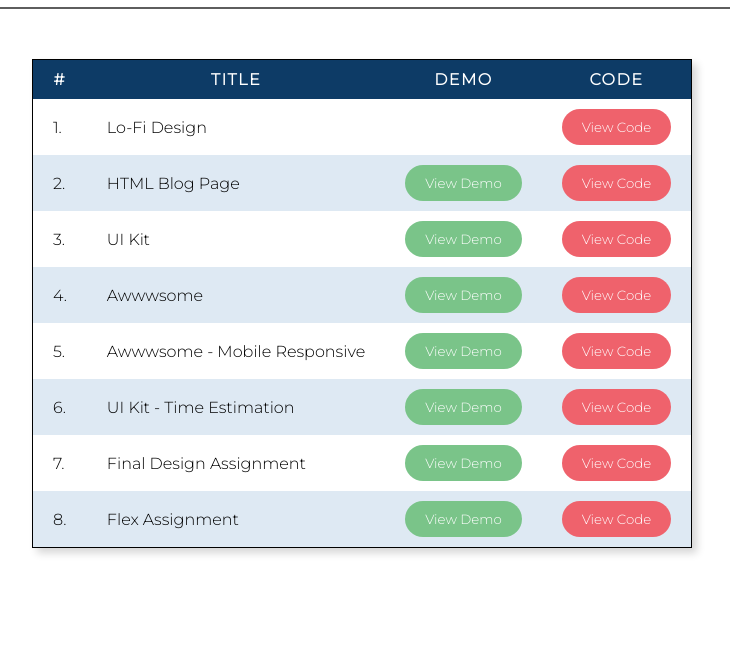
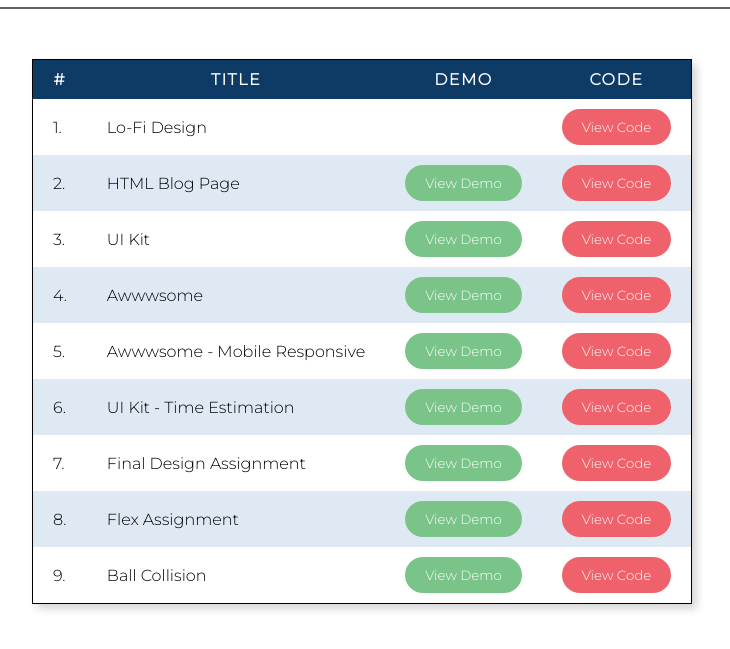
Before and after one commit to Abhigyan-Dhakal/Leapfrog, a plain HTML site: page index.html in a window 1280 px wide. Shown: the part 111-760 px from the top of the page, without its empty margins (278-1008 px from the left). Drawn offline with Linux system fonts and the light colour scheme.

Commit message:
Add Ball collsion assignment to the table

```diff
--- a/index.html
+++ b/index.html
@@ -152,6 +152,22 @@
                 </a>
               </td>
             </tr>
+            <tr>
+              <td>9.</td>
+              <td>Ball Collision</td>
+              <td>
+                <a href="./assignments/Ball Collision/index.html">
+                  <button class="table-btn demo-btn">View Demo</button>
+                </a>
+              </td>
+              <td>
+                <a
+                  href="https://github.com/Abhigyan-Dhakal/Leapfrog/tree/master/assignments/Ball%20Collision"
+                >
+                  <button class="table-btn code-btn">View Code</button>
+                </a>
+              </td>
+            </tr>
           </table>
         </div>
       </div>
```
